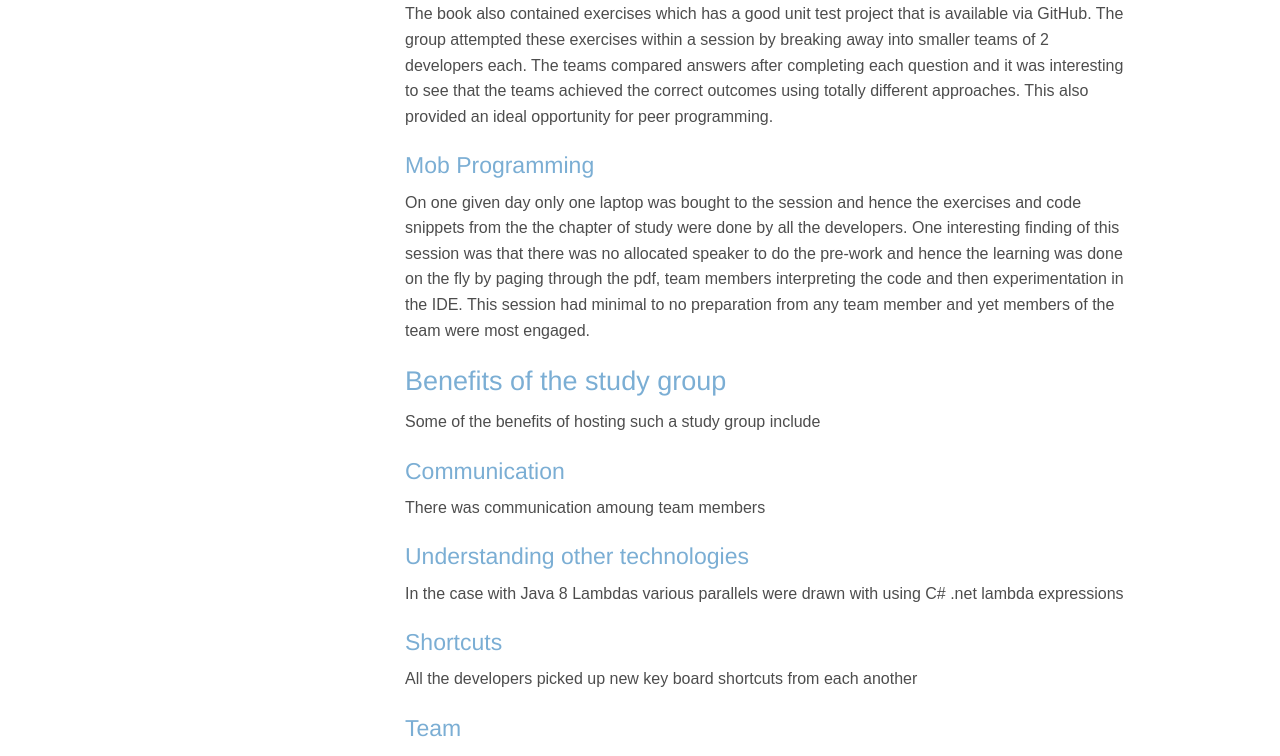
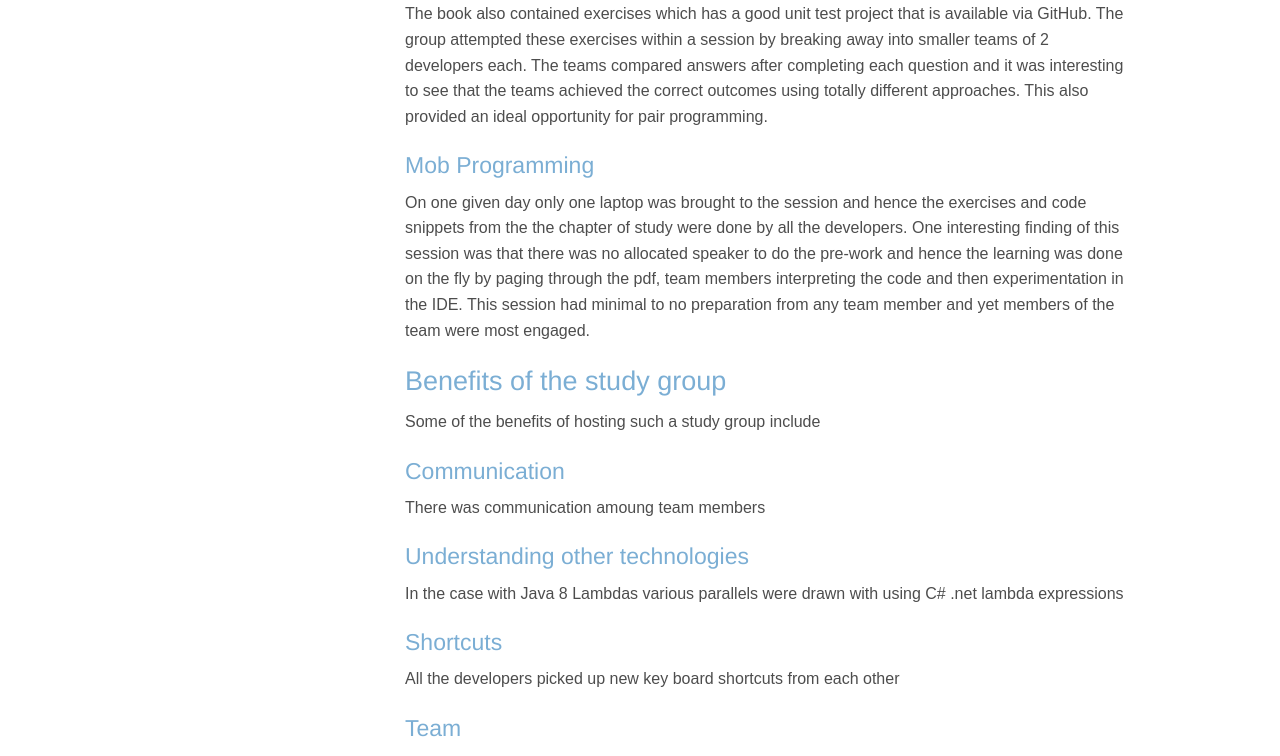
Before and after one commit to BSG-Africa/blog, a Jekyll site: the page built from _posts/2016-01-26-study-group.md, in a window 1280 px wide and 1400 px high, scrolled down 1264 px. Shown: the part 433-1189 px from the top of the window. Built offline with Jekyll 4.4.1, drawn with Linux system fonts in a browser that asks for light colours; nearby versions of some CDN libraries; Markdown is read by kramdown in place of the engine named in the settings; some of the changed text lies outside the part shown.

Commit message:
Update 2016-01-26-study-group.md

```diff
--- a/_posts/2016-01-26-study-group.md
+++ b/_posts/2016-01-26-study-group.md
@@ -32,10 +32,10 @@ On the first week it was allocated to one developer to read the first chapter an
 It was then decided to go through some of the code snippets in the IDE. This spawned of much more interest with getting the team communicating more freely and making suggestions on how to improve the code, how to improve the method of coding as well as suggesting small pivoting experiments that helped people understand how it all works.
 
 ####Exercises
-The book also contained exercises which has a good unit test project that is available via GitHub. The group attempted these exercises within a session by breaking away into smaller teams of 2 developers each. The teams compared answers after completing each question and it was interesting to see that the teams achieved the correct outcomes using totally different approaches. This also provided an ideal opportunity for peer programming.
+The book also contained exercises which has a good unit test project that is available via GitHub. The group attempted these exercises within a session by breaking away into smaller teams of 2 developers each. The teams compared answers after completing each question and it was interesting to see that the teams achieved the correct outcomes using totally different approaches. This also provided an ideal opportunity for pair programming.
 
 ####Mob Programming
-On one given day only one laptop was bought to the session and hence the exercises and code snippets from the the chapter of study were done by all the developers. One interesting finding of this session was that there was no allocated speaker to do the pre-work and hence the learning  was done on the fly by paging  through the pdf, team members interpreting the code and then experimentation in the IDE. This session had minimal to no preparation from any team member and yet members of the team were most engaged.
+On one given day only one laptop was brought to the session and hence the exercises and code snippets from the the chapter of study were done by all the developers. One interesting finding of this session was that there was no allocated speaker to do the pre-work and hence the learning  was done on the fly by paging  through the pdf, team members interpreting the code and then experimentation in the IDE. This session had minimal to no preparation from any team member and yet members of the team were most engaged.
 
 
 ###Benefits of the study group
@@ -48,7 +48,7 @@ There was communication amoung team members
 In the case with Java 8 Lambdas various parallels were drawn with using C# .net lambda expressions
 
 ####Shortcuts
-All the developers picked up new key board shortcuts from  each another
+All the developers picked up new key board shortcuts from  each other
 
 ####Team
 It was seen that the team worked better together with both junior and senior developers working will with each another.
```
Also changed, not shown: other parts of _posts/2016-01-26-study-group.md (+2 -2 lines).
